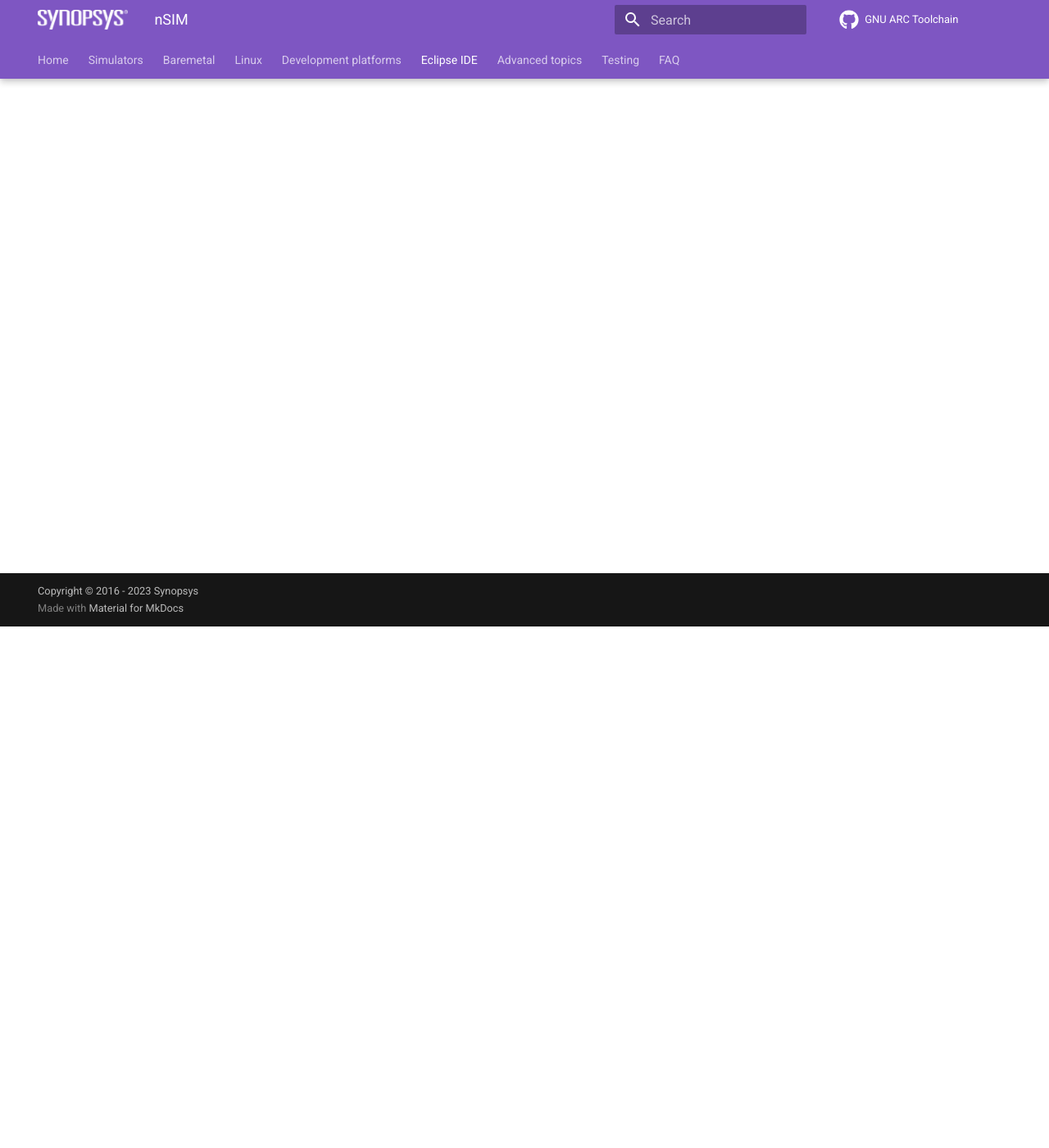
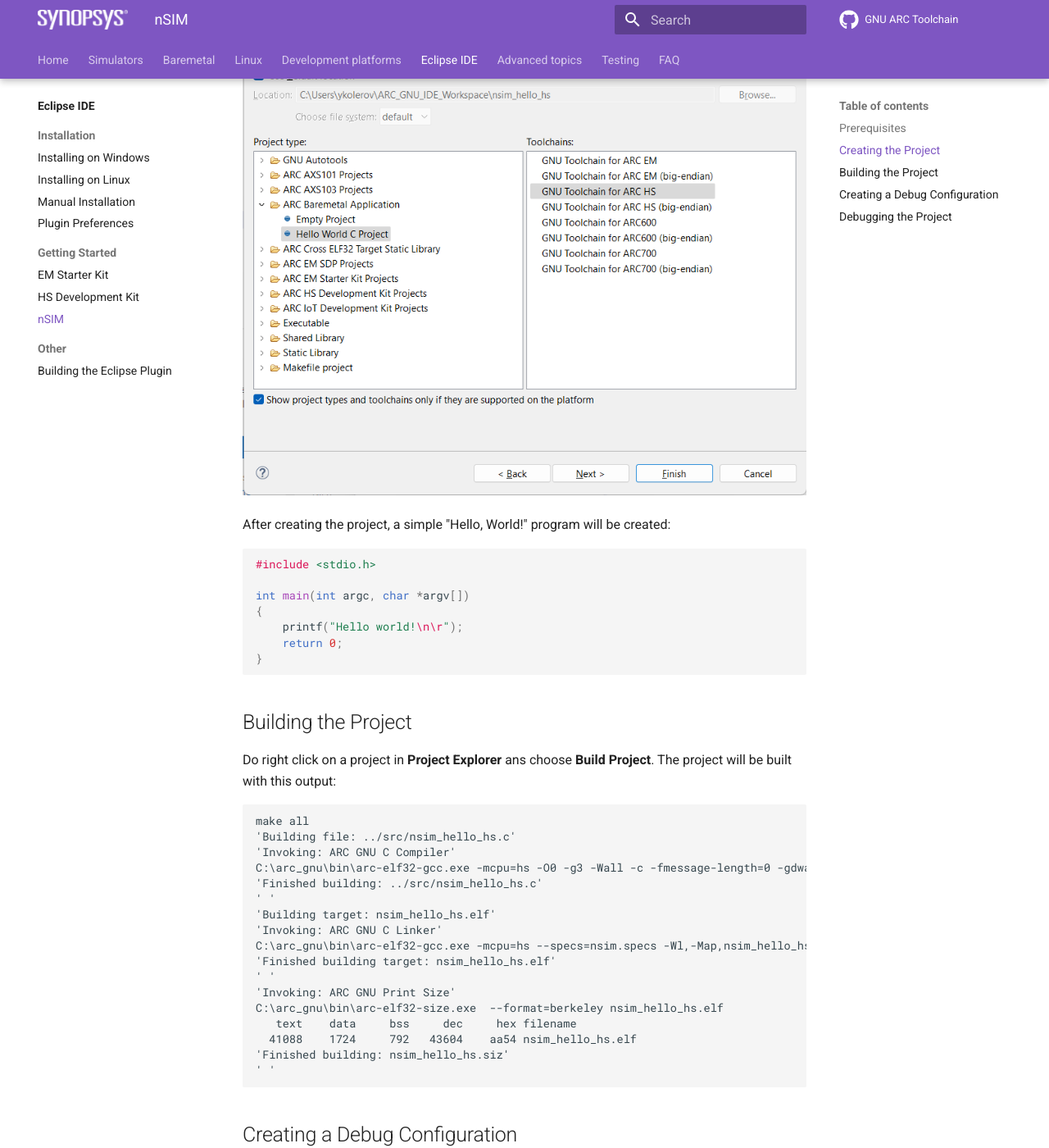
Before and after one commit to foss-for-synopsys-dwc-arc-processors/documentation, an MkDocs documentation site: the page built from docs/eclipse/getting-started/nsim.md, in a window 1280 px wide and 1400 px high, scrolled down 636 px. Shown: the whole window at 82% size. Built offline with MkDocs 1.6.1 and Material for MkDocs 9.7.7, drawn with Linux system fonts in a browser that asks for light colours; comment, search, counter and statistics services are not loaded; some of the changed text lies outside the part shown.

Commit message:
Update Eclipse, glibc and U-Boot guides

````diff
--- a/docs/eclipse/getting-started/nsim.md
+++ b/docs/eclipse/getting-started/nsim.md
@@ -1 +1,85 @@
 # Getting Started with nSIM
+
+## Prerequisites
+
+You should have nSIM installed on your computer. You also might need to set
+environment variable `LM_LICENSE_FILE=<your_license>` in case if you have
+full nSIM version. Otherwise you will get licensing failure.
+
+## Creating the Project
+
+Select **File** → **New** → **Project..** and choose **C Project**.
+A list of ARC projects will appear. Choose **Hello World C Project**
+from the **ARC Baremetal Application** group. Also, choose
+**GNU Toolchain for ARC HS** toolchain.
+
+![ARC Baremetal Application](./images/nsim-projects.png)
+
+After creating the project, a simple "Hello, World!" program will be created:
+
+```c
+#include <stdio.h>
+
+int main(int argc, char *argv[])
+{
+    printf("Hello world!\n\r");
+    return 0;
+}
+```
+
+## Building the Project
+
+Do right click on a project in **Project Explorer** ans choose **Build Project**.
+The project will be built with this output:
+
+```text
+make all
+'Building file: ../src/nsim_hello_hs.c'
+'Invoking: ARC GNU C Compiler'
+C:\arc_gnu\bin\arc-elf32-gcc.exe -mcpu=hs -O0 -g3 -Wall -c -fmessage-length=0 -gdwarf-2 -Wa,-adhlns="src/nsim_hello_hs.o.lst" -MMD -MP -MF"src/nsim_hello_hs.d" -MT"src/nsim_hello_hs.o" -o "src/nsim_hello_hs.o" "../src/nsim_hello_hs.c"
+'Finished building: ../src/nsim_hello_hs.c'
+' '
+'Building target: nsim_hello_hs.elf'
+'Invoking: ARC GNU C Linker'
+C:\arc_gnu\bin\arc-elf32-gcc.exe -mcpu=hs --specs=nsim.specs -Wl,-Map,nsim_hello_hs.map -o "nsim_hello_hs.elf"  ./src/nsim_hello_hs.o
+'Finished building target: nsim_hello_hs.elf'
+' '
+'Invoking: ARC GNU Print Size'
+C:\arc_gnu\bin\arc-elf32-size.exe  --format=berkeley nsim_hello_hs.elf
+   text	   data	    bss	    dec	    hex	filename
+  41088	   1724	    792	  43604	   aa54	nsim_hello_hs.elf
+'Finished building: nsim_hello_hs.siz'
+' '
+```
+
+## Creating a Debug Configuration
+
+Do right click on projects's name in **Project Explorer** and choose
+**Debug As** → **Debug Configurations...**. Then do right click on
+**ARC C/C++ application** and choose **New Configuration**. Here is a main window of
+the debug configuration:
+
+![Debug Configuration - Main](./images/nsim-debug-conf-main.png)
+
+Ensure that a correct project and binary are selected. Navigate to **Main** tab
+and **Gdbserver Settings** inner tab:
+
+![Debug Configuration - GDB](./images/nsim-debug-conf-gdb.png)
+
+Choose **nSIM** as ARC GDB Server. Unselect **Use nSIM properties file?**
+and select **hs48_full.tcf** TCF file from nSIM installation.
+
+Navigate to **Terminal** inner tab of **Main** tab and unselect **Launch Terminal**
+checkbox.
+
+## Debugging the Project
+
+Open the debug configuration in **Debug Configurations** windows and click
+on **Debug** button. The **Debug** perspective will be opened:
+
+![Debug - Perspective](./images/nsim-debug-perspective.png)
+
+Use **Step Over** button to step over `printf` function. You can observe
+output in **Console** tab:
+
+![Debug - Output](./images/nsim-debug-output.png)
--- a/mkdocs.yml
+++ b/mkdocs.yml
@@ -75,7 +75,8 @@
       - linux/simulators/qemu.md
     - Running on HS Development Kit:
       - Building and running Linux: linux/hsdk/build.md
-      - Building U-Boot: linux/hsdk/uboot.md
+      - Building U-Boot: linux/hsdk/uboot-build.md
+      - U-Boot command reference: linux/hsdk/uboot-commands.md
     - Running on AXS SDP:
       - Building and running Linux: linux/axs/build.md
       - Flashing U-Boot: linux/axs/uboot.md
````
Also changed, not shown: docs/eclipse/getting-started/emsk.md (+5 -5 lines), docs/eclipse/getting-started/hsdk.md (+3 -3 lines), docs/linux/hsdk/uboot-commands.md (added, +5 -0 lines), docs/testing/glibc.md (+1 -6 lines), docs/eclipse/getting-started/images/nsim-debug-conf-gdb.png (added), docs/eclipse/getting-started/images/nsim-debug-conf-main.png (added), docs/eclipse/getting-started/images/nsim-debug-output.png (added), docs/eclipse/getting-started/images/nsim-debug-perspective.png (added), docs/eclipse/getting-started/images/nsim-projects.png (added), docs/linux/hsdk/uboot-build.md (renamed from docs/linux/hsdk/uboot.md).
